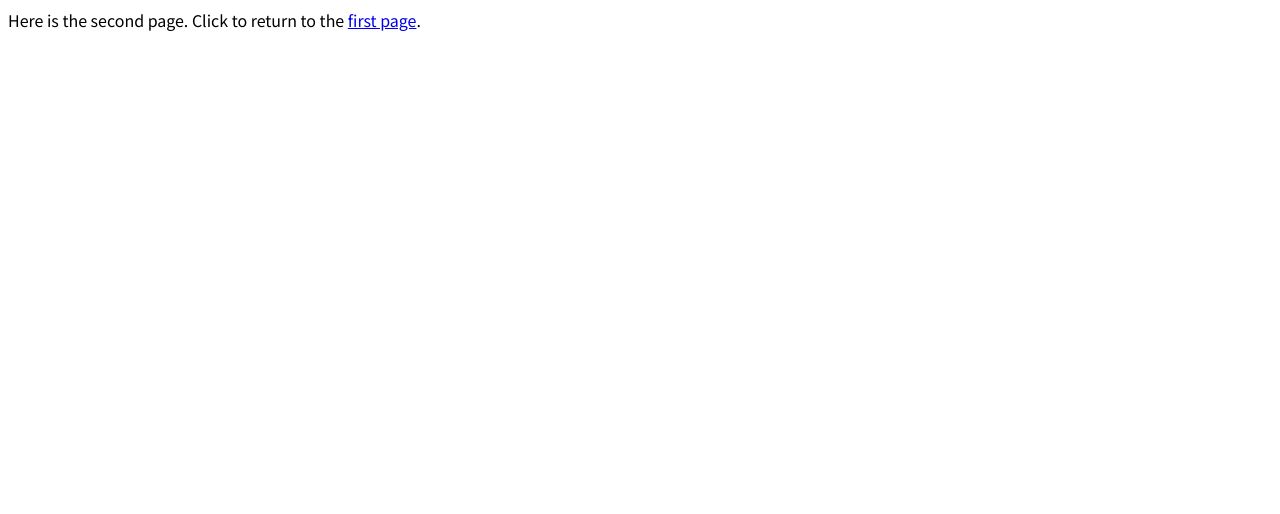
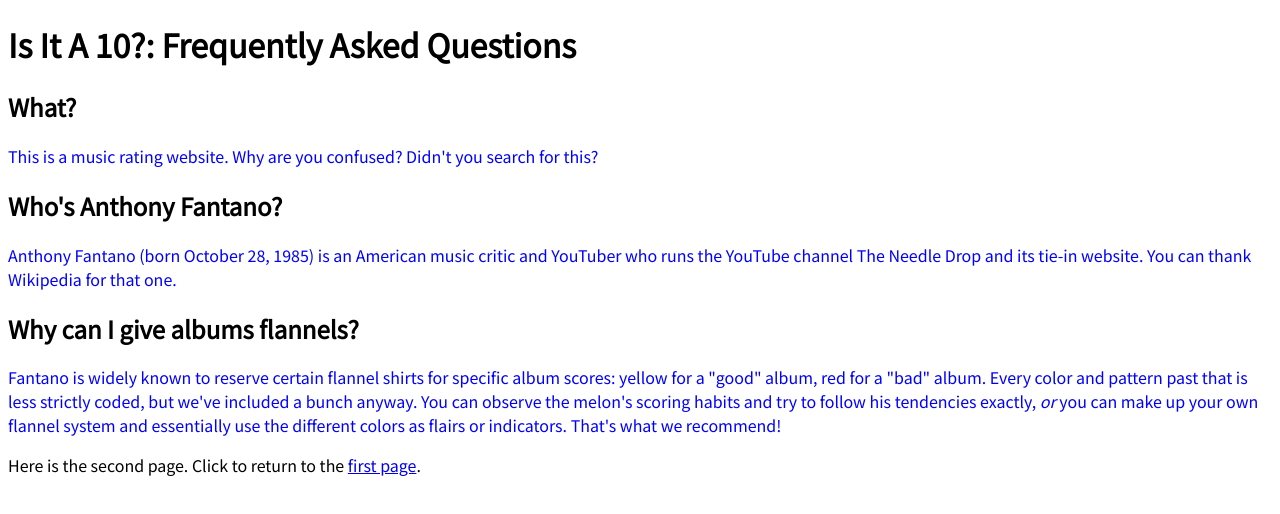
Before and after one commit to nhausspiegel/landing-page, a plain HTML site: page faq.html in a window 1280 px wide. Drawn offline with Linux system fonts and the light colour scheme.

Commit message:
Fleshed out FAQ file a little

```diff
--- a/faq.html
+++ b/faq.html
@@ -9,12 +9,38 @@
     <meta charset="utf-8">
     <meta name="viewport" content="width=device-width, initial-scale=1.0">
     <meta name="description" content="">
-    <title>COMP 333: Software Engineering</title>
+    <title>Is It A 10?: Frequently Asked Questions</title>
     <link rel="stylesheet" href="style_sample.css">
 </head>
 
 <body>
+
+    <h1>Is It A 10?: Frequently Asked Questions</h1>
+
+    <h2>What?</h2>
+    <p>This is a music rating website. Why are you confused? Didn't you search for this?</p>
+
+    <h2>Who's Anthony Fantano?</h2>
+    <p>
+        Anthony Fantano (born October 28, 1985) is an American music critic and YouTuber
+        who runs the YouTube channel The Needle Drop and its tie-in website.
+        You can thank Wikipedia for that one.
+    </p>
+
+    <h2>Why can I give albums flannels?</h2>
+    <p>
+        Fantano is widely known to reserve certain flannel shirts for specific album
+        scores: yellow for a "good" album, red for a "bad" album. Every color and
+        pattern past that is less strictly coded, but we've included a bunch anyway.
+        You can observe the melon's scoring habits and try to follow his tendencies
+        exactly, <i>or</i> you can make up your own flannel system and essentially use
+        the different colors as flairs or indicators. That's what we recommend!
+    </p>
+
+
+
     Here is the second page. Click to return to the <a href="html_sample.html">
     first page</a>.
+
 </body>
 </html>
```
Also changed, not shown: index.html (+2 -2 lines).
